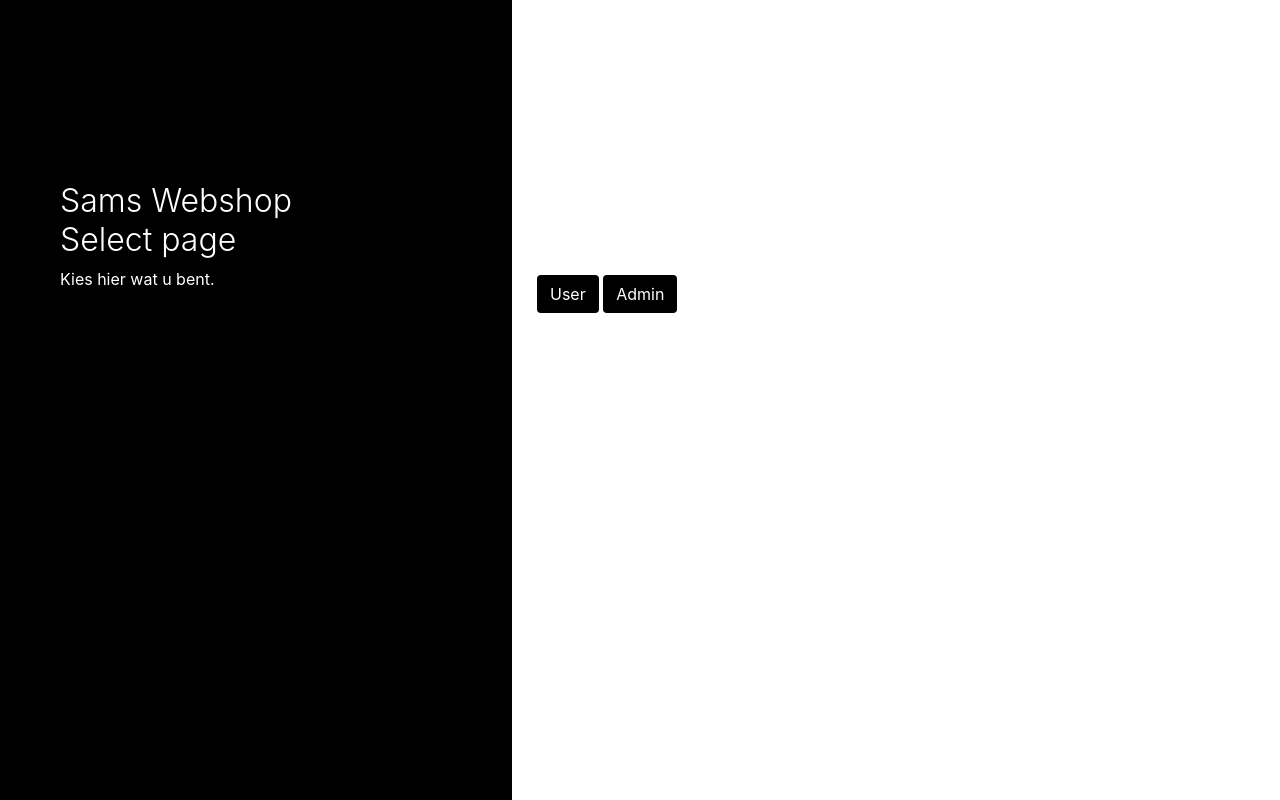
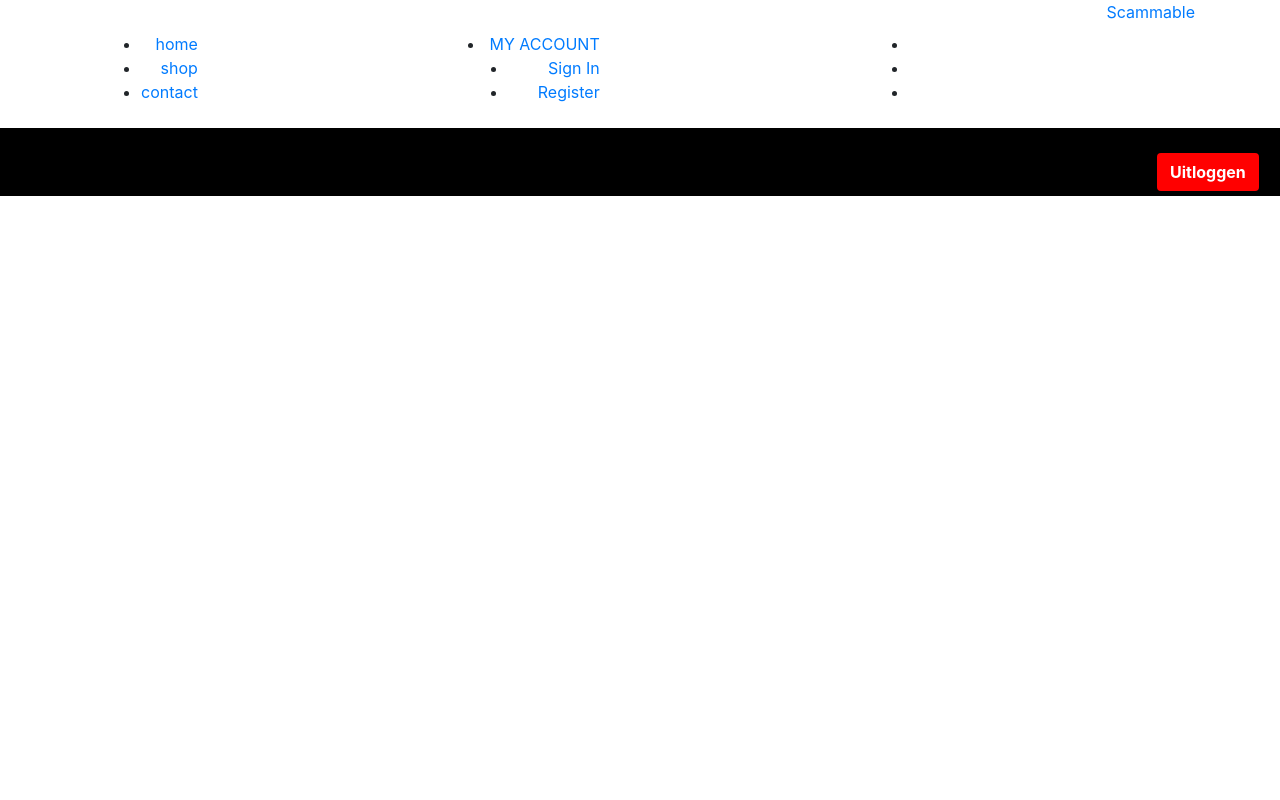
Before and after one commit to Siluq/webshop, a PHP site: page /school/ in a window 1280 px wide. Run offline with PHP 8.4, Linux system fonts and the light colour scheme.

Commit message:
index aangepast

```diff
--- a/index.php
+++ b/index.php
@@ -8,27 +8,58 @@
 <meta charset="UTF-8">
         <meta name="viewport" content="width=device-width, initial-scale=1.0">
         <link rel="stylesheet" href="https://stackpath.bootstrapcdn.com/bootstrap/4.4.1/css/bootstrap.min.css" integrity="sha384-Vkoo8x4CGsO3+Hhxv8T/Q5PaXtkKtu6ug5TOeNV6gBiFeWPGFN9MuhOf23Q9Ifjh" crossorigin="anonymous">
-        <link rel="stylesheet" href="assets/css/style.css">
-        <title>Sams Webshop</title>
+        <link rel="stylesheet" href="../assets/css/style.css">
+    <title>Home</title>
 </head>
 <body>
-        <div class="sidenav">
-            <div class="login-main-text">
-                <h2>Sams Webshop<br> Select page</h2>
-                <p>Kies hier wat u bent.</p>
+    <header>
+        <!-- Main Navigation -->
+
+        <div class="main_nav_container">
+                    <div class="container">
+                        <div class="row">
+                            <div class="col-lg-12 text-right">
+                                <div class="logo_container">
+                                    <a href="#">Scammable</a>
                                 </div>
+                                <nav class="navbar">
+                                    <ul class="navbar_menu">
+                                        <li><a href="index.php">home</a></li>
+                                        <li><a href="categories.php">shop</a></li>
+                                        <li><a href="contact.html">contact</a></li>
+                                    </ul>
+                                    <li class="account">
+                                        <a href="#">
+                                            MY ACCOUNT
+                                            <i class="fa fa-angle-down"></i>
+                                        </a>
+                                        <ul class="account_selection">
+                                            <li><a href="#"><i class="fa fa-sign-in" aria-hidden="true"></i>Sign In</a></li>
+                                            <li><a href="#"><i class="fa fa-user-plus" aria-hidden="true"></i>Register</a></li>
+                                        </ul>
+                                    </li>
+                                    <ul class="navbar_user">
+                                        <li><a href="#"><i class="fa fa-search" aria-hidden="true"></i></a></li>
+                                        <li><a href="#"><i class="fa fa-user" aria-hidden="true"></i></a></li>
+                                        <li class="checkout">
+                                            <a href="#">
+                                                <i class="fa fa-shopping-cart" aria-hidden="true"></i>
+                                            </a>
+                                        </li>
+                                    </ul>
+                                    <div class="hamburger_container">
+                                        <i class="fa fa-bars" aria-hidden="true"></i>
                                     </div>
-        <div class="main">
-            <div class="col-md-6 col-sm-12">
-                <div class="login-form">
-                    <form method="post" action="<?= BASEHREF;?>">
-                <form>
-                    <a href="<?php echo BASEHREF; ?>home_user.php" class="btn btn-black">User</a>
-                    <a href="<?php echo BASEHREF; ?>home_admin.php" class="btn btn-black">Admin</a>
-                </form>
+                                </nav>
+                            </div>
                         </div>
                     </div>
                 </div>
 
+
+        <div class="nav">
+            <a href="uitlog.php" class="btn logout-button"><b>Uitloggen</a>
+        </div>
+    </header>
 </body>
 </html>
```
Also changed, not shown: login.php (added, +34 -0 lines). Lines whose indentation alone changed are shown as unchanged.
